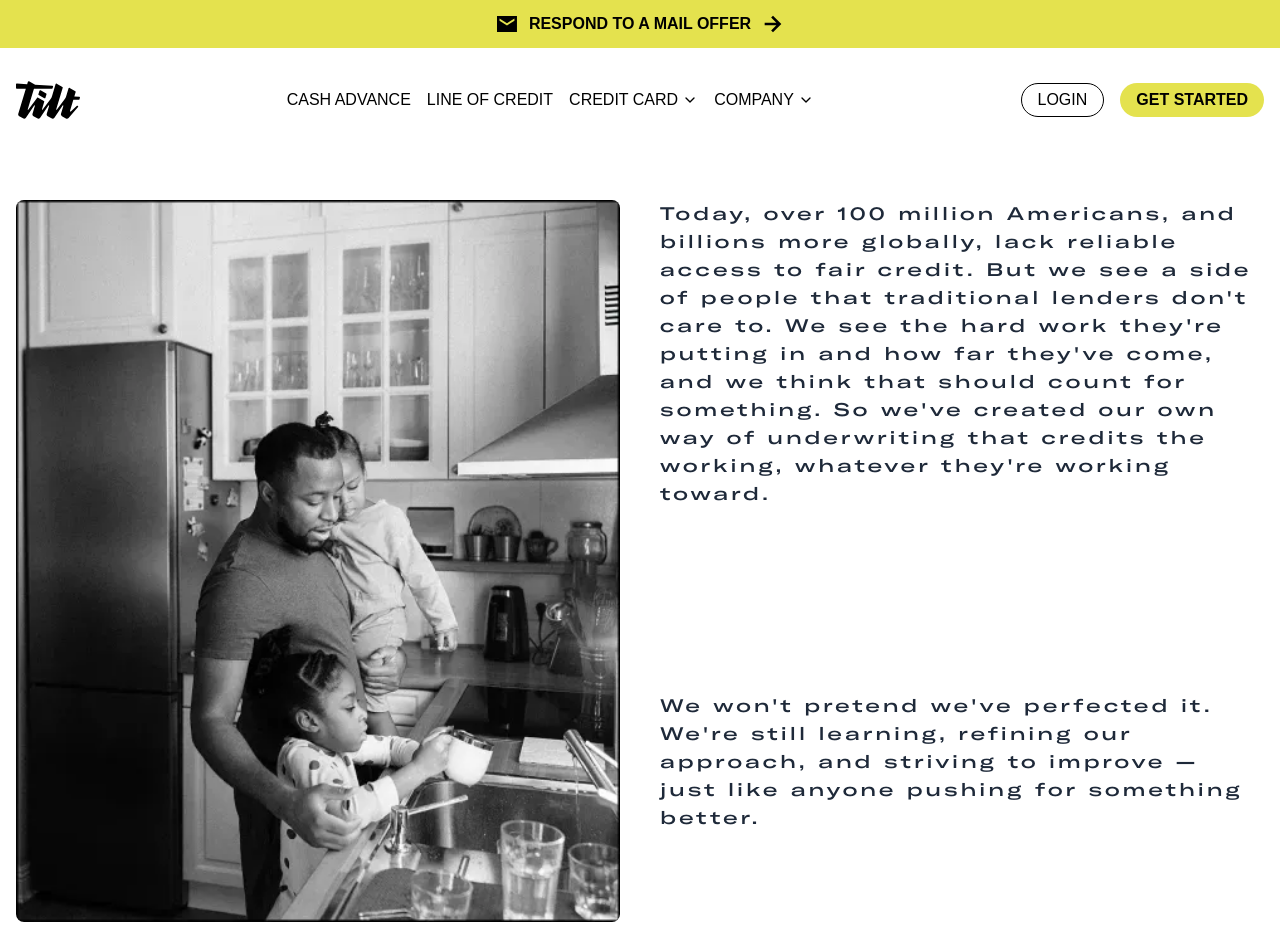
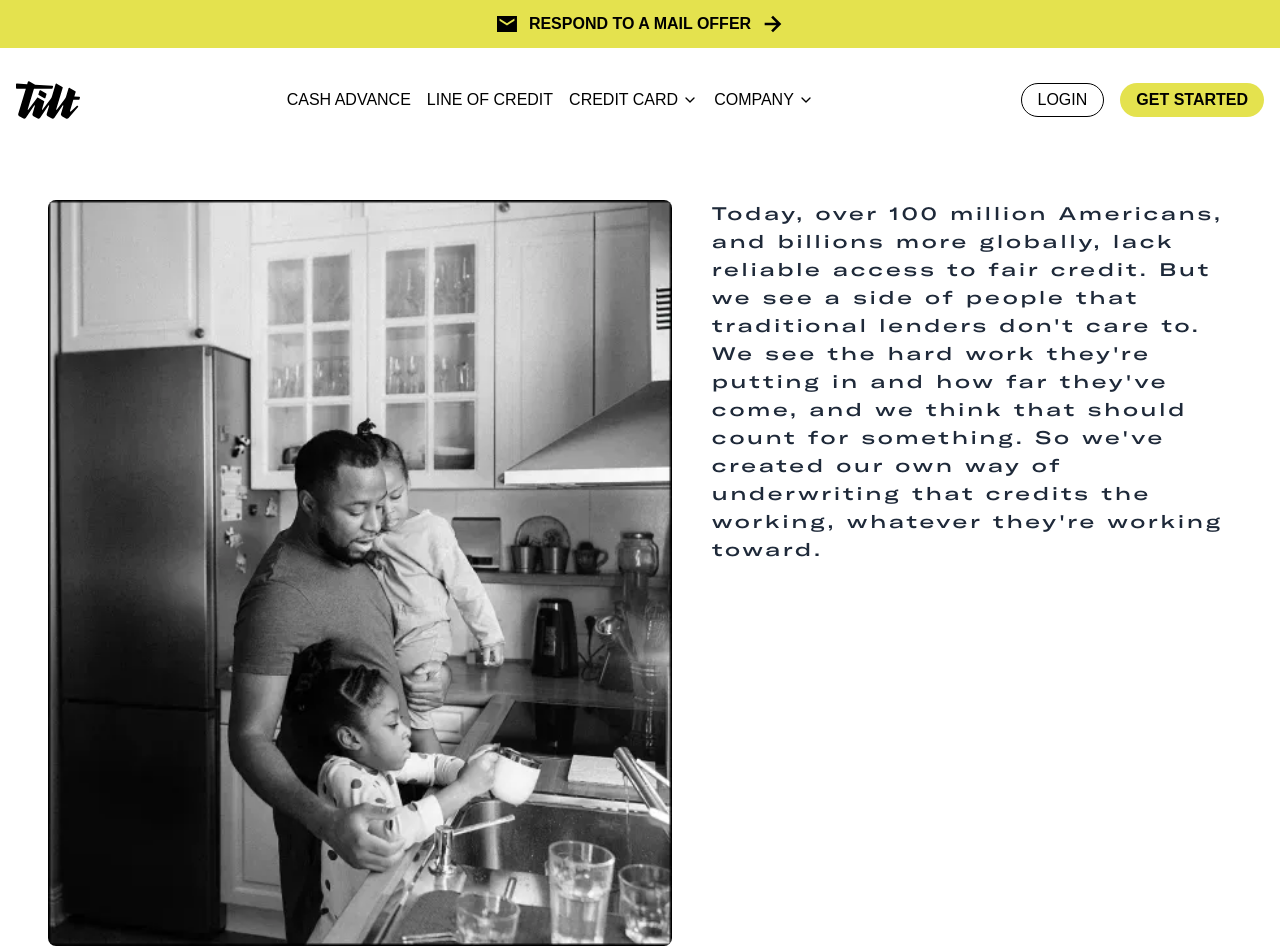
Before and after one commit to irorerejuliet/tilt-webapp, a Next.js app: page /company/about in a window 1280 px wide. Shown: the top 952 px of the page. Built offline with nearby package versions, Linux system fonts and the light colour scheme.

Commit message:
Added explainnation section to the about page

```diff
--- a/src/components/CareerHerosection.tsx
+++ b/src/components/CareerHerosection.tsx
@@ -31,7 +31,7 @@ const CareerHerosection = () => {
             people deserve.
           </p>
           <button className="bg-primary rounded-full text-black font-semibold px-6 py-3  hover:bg-yellow-500 transition">
-            SEE OPEN ROLES
+            SeEE OPEM row
           </button>
         </div>
       </div>
--- a/src/components/Explaination.tsx
+++ b/src/components/Explaination.tsx
@@ -3,7 +3,7 @@ import Image from "next/image";
 const Explaination = () => {
   return (
     <section className="bg-white px-4 py-12 md:flex md:items-center md:gap-12">
-      <div className="wrapper flex gap-10">
+      <div className="wrapper flex gap-10 justify-center">
         {/* Left column - Image */}
         <div className="md:w-1/2">
           <Image
@@ -16,7 +16,7 @@ const Explaination = () => {
         </div>
 
         {/* Right column - Text */}
-        <div className="md:w-1/2  md:mt-0 space-y-6 text-gray-800 text-3xl leading-60 tracking-widest font-gtamerica w-[520px] h-[708px]">
+        <div className=" md:mt-0 space-y-6 text-gray-800 text-3xl leading-60 tracking-widest font-gtamerica w-[520px] h-[708px]">
           <p className="text-lg ">
             Today, over 100 million Americans, and billions more globally, lack
             reliable access to fair credit. But we see a side of people that
@@ -26,7 +26,7 @@ const Explaination = () => {
             of underwriting that credits the working, whatever they&apos;re
             working toward.
           </p>
-          <p className="text-lg  pt-40">
+          <p className="text-lg  pt-96">
             We won&apos;t pretend we&apos;ve perfected it. We&apos;re still
             learning, refining our approach, and striving to improve — just like
             anyone pushing for something better.
```
